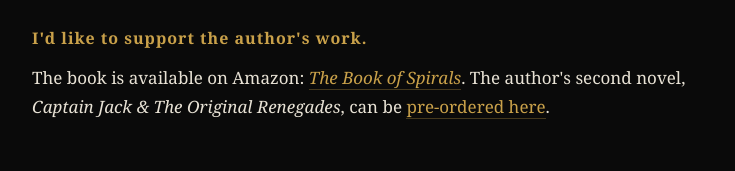
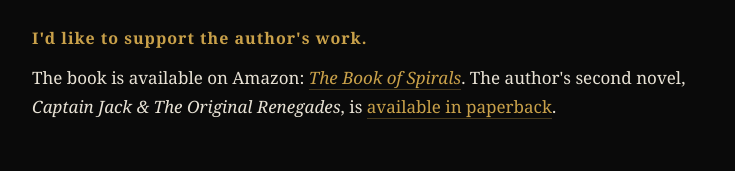
Before and after one commit to hldelaney/spirals-of-kemush-site, a plain HTML site: page support/index.html in a window 1280 px wide. Shown: the part 1096-1267 px from the top of the page, without its empty margins (272-1007 px from the left). Drawn offline with Linux system fonts and the light colour scheme.

Commit message:
Update Captain Jack link from Kindle pre-order to paperback

```diff
--- a/support/index.html
+++ b/support/index.html
@@ -38,7 +38,7 @@
         <p>Yes. Tap the play button at the top of any panel to hear it read using your device's system voice. Note that native voices may mispronounce Klamath words; recorded narration in the author's voice is planned for a future update.</p>
 
         <h3>I'd like to support the author's work.</h3>
-        <p>The book is available on Amazon: <a href="https://www.amazon.com/Book-Spirals-Complete-Companion-American-ebook/dp/B0G6CLX111"><span class="italic">The Book of Spirals</span></a>. The author's second novel, <span class="italic">Captain Jack & The Original Renegades</span>, can be <a href="https://www.amazon.com/dp/B0GZ5WFWQ2">pre-ordered here</a>.</p>
+        <p>The book is available on Amazon: <a href="https://www.amazon.com/Book-Spirals-Complete-Companion-American-ebook/dp/B0G6CLX111"><span class="italic">The Book of Spirals</span></a>. The author's second novel, <span class="italic">Captain Jack & The Original Renegades</span>, is <a href="https://www.amazon.com/dp/B0GZMDMW6X">available in paperback</a>.</p>
 
         <div class="footer">
             <a href="../">Home</a> · <a href="../privacy/">Privacy Policy</a> · <a href="../terms/">Terms of Service</a><br><br>
```
